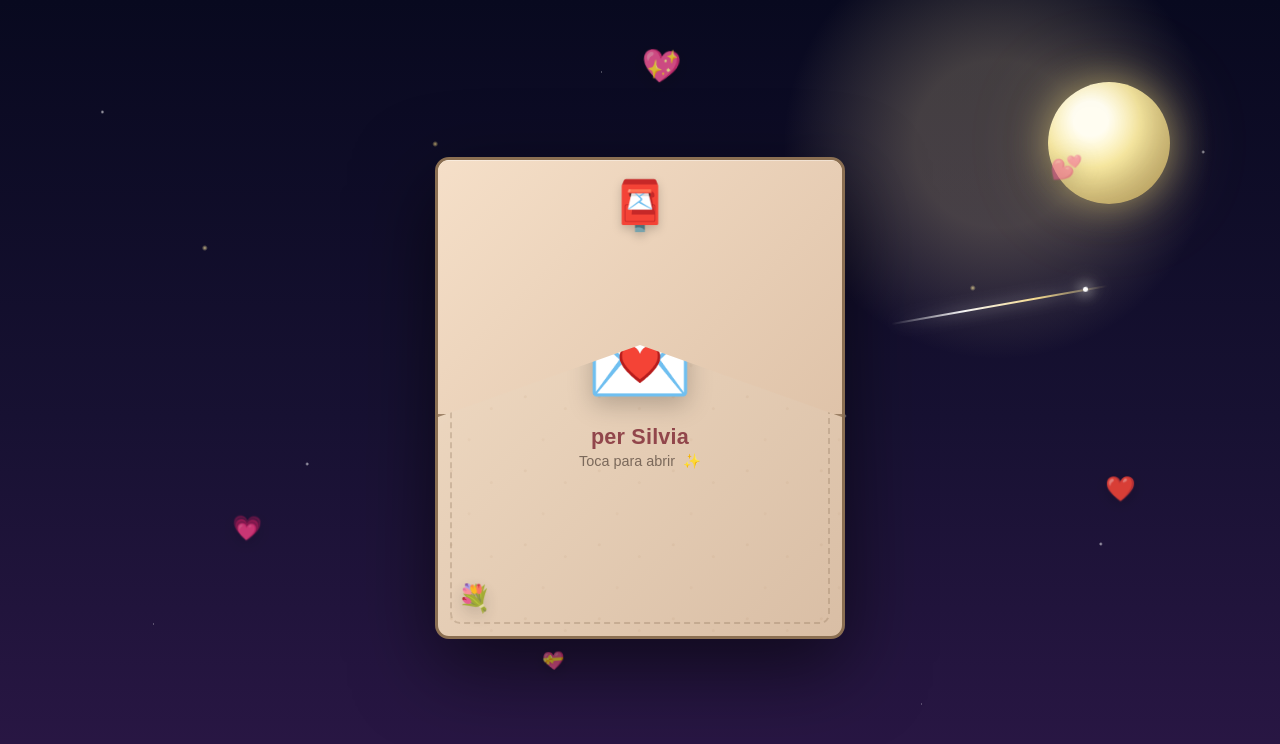
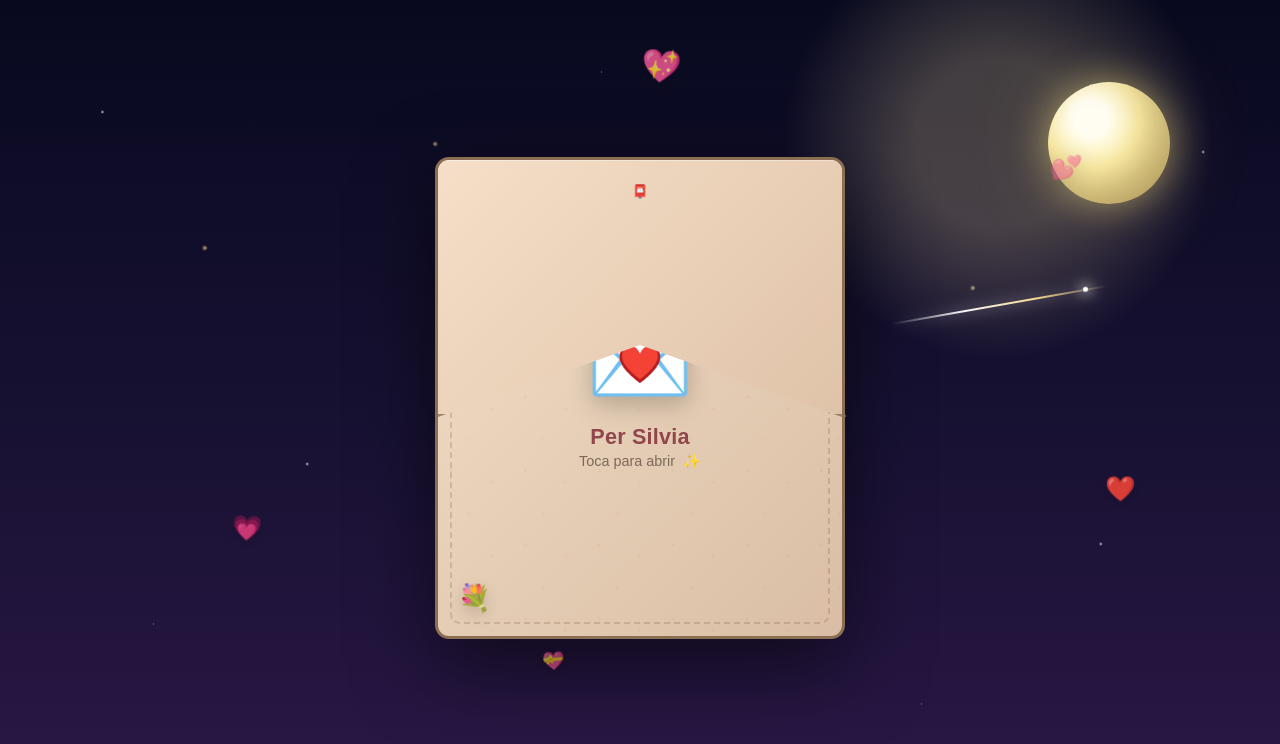
Before and after one commit to 2024101607-alt/HAPPY-DAY, a plain HTML site: page index.html in a window 1280 px wide. Drawn offline with Linux system fonts and the light colour scheme.

```diff
--- a/index.html
+++ b/index.html
@@ -534,19 +534,19 @@
 
             <div>
               <span class="main-icon">💌</span>
-              <h1 class="front-title" id="card-title"> per Silvia</h1>
+              <h1 class="front-title" id="card-title"> Per Silvia</h1>
               <p class="front-hint">Toca para abrir <span aria-hidden="true">✨</span></p>
             </div>
           </div>
 
-          <div class="flap" aria-hidden="true">
+          <div class="flap" aria-hidden="true"
             <span class="flap-icon">📮</span>
           </div>
 
           <article class="letter" id="letter">
             <header class="letter-header">
               <span class="letter-kicker">Buona festa della mamma</span>
-              <h2 class="letter-title">Para mamá</h2>
+              <h2 class="letter-title">SIGNORA SILVIA</h2>
             </header>
 
             <div class="letter-body">
```
